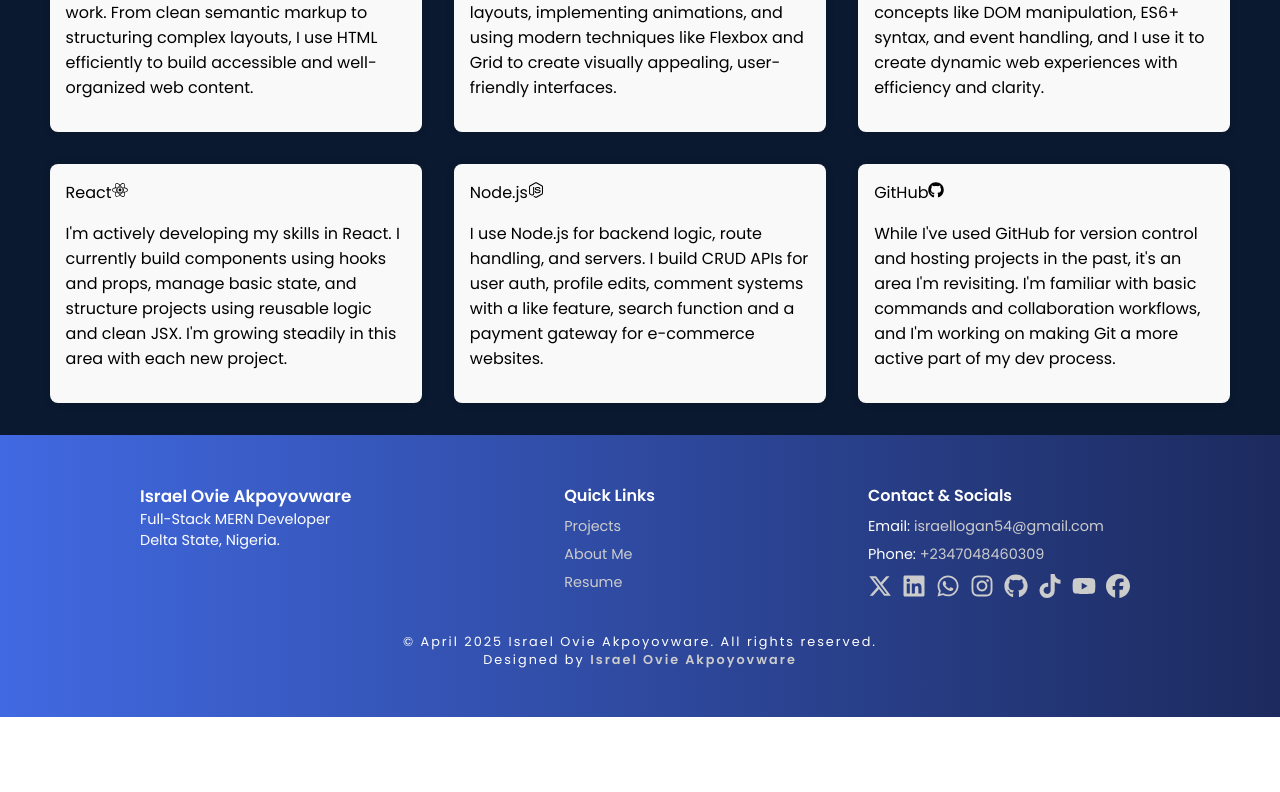
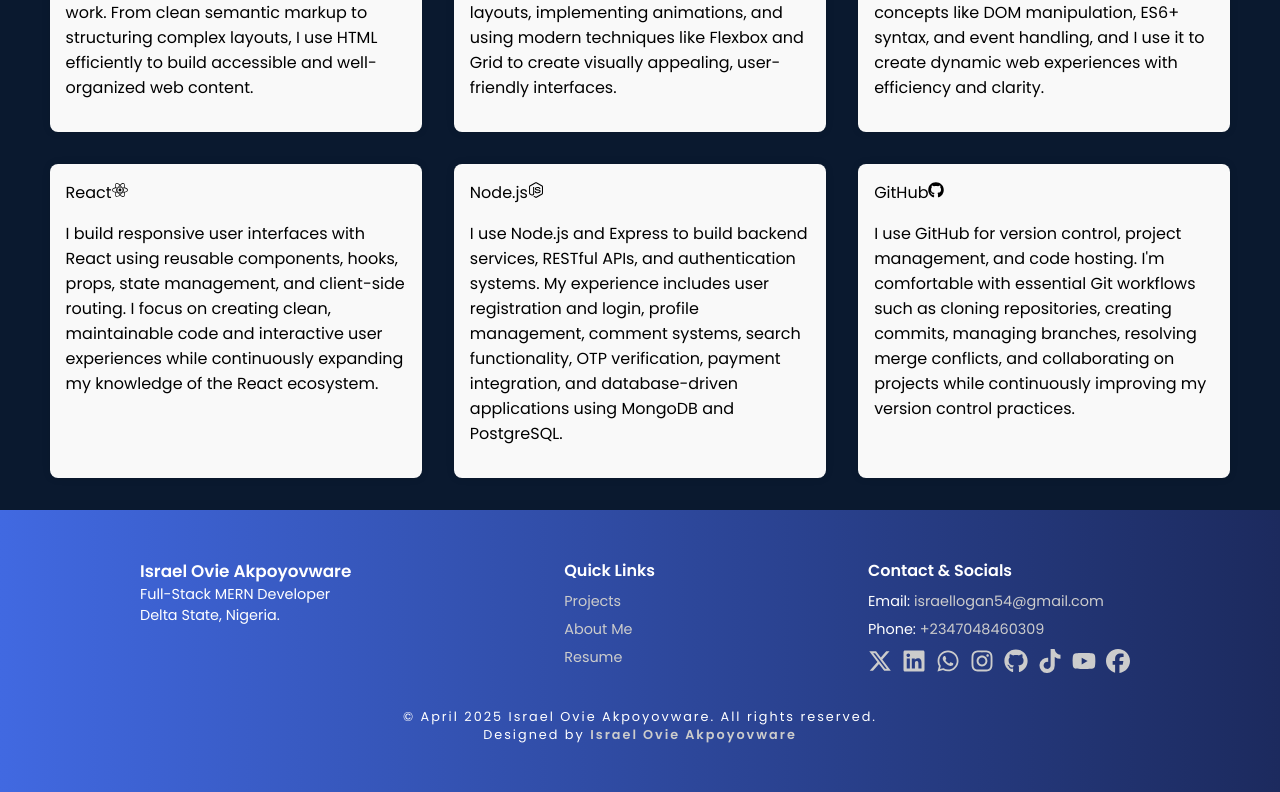
Before and after one commit to king-israel3/personal-portfolio, a React (Create React App) app: page / in a window 1280 px wide. Shown: the part 2873-3665 px from the top of the page. Before the commit the page ends 3590 px from the top, so only its background shows below. Built offline with nearby package versions, Linux system fonts and the light colour scheme.

Commit message:
update: made some changes to portfolio

```diff
--- a/src/components/Header.js
+++ b/src/components/Header.js
@@ -1,5 +1,5 @@
 import React, { useState } from 'react'
-import { FaBars, FaTimes } from 'react-icons/fa'
+import { FaCode, FaTimes } from 'react-icons/fa'
 
 function Header() {
   const [isOpen, setIsOpen] = useState(false)
@@ -21,7 +21,7 @@ function Header() {
         </ul>
       </nav>
       <div className='menu-container' onClick={showNavBar}>
-        {isOpen ? <FaTimes className='menu-icon'/> : <FaBars className='menu-icon'/>}
+        {isOpen ? <FaTimes className='menu-icon'/> : <FaCode className='menu-icon'/>}
       </div>
     </section>
   )
--- a/src/components/Skills.js
+++ b/src/components/Skills.js
@@ -19,18 +19,18 @@ const skillSets = [
     },
     {
         skillName: "React",
-        skillText: "I'm actively developing my skills in React. I currently build components using hooks and props, manage basic state, and structure projects using reusable logic and clean JSX. I'm growing steadily in this area with each new project.",
+        skillText: "I build responsive user interfaces with React using reusable components, hooks, props, state management, and client-side routing. I focus on creating clean, maintainable code and interactive user experiences while continuously expanding my knowledge of the React ecosystem.",
         skillIcon: (<><FaReact className='react'/></>)
     },
     {
         skillName: "Node.js",
-        skillText: "I use Node.js for backend logic, route handling, and servers. I build CRUD APIs for user auth, profile edits, comment systems with a like feature, search function and a payment gateway for e-commerce websites.",
+        skillText: "I use Node.js and Express to build backend services, RESTful APIs, and authentication systems. My experience includes user registration and login, profile management, comment systems, search functionality, OTP verification, payment integration, and database-driven applications using MongoDB and PostgreSQL.",
         // search function that returns relevant results
         skillIcon: (<><FaNodeJs className='node'/></>)
     },
     {
         skillName: "GitHub",
-        skillText: "While I've used GitHub for version control and hosting projects in the past, it's an area I'm revisiting. I'm familiar with basic commands and collaboration workflows, and I'm working on making Git a more active part of my dev process.",
+        skillText: "I use GitHub for version control, project management, and code hosting. I'm comfortable with essential Git workflows such as cloning repositories, creating commits, managing branches, resolving merge conflicts, and collaborating on projects while continuously improving my version control practices.",
         skillIcon: (<><FaGithub className='github'/></>)
     }
 ]
```
Also changed, not shown: 1 other file (tests, documents, lock files or other folders).
